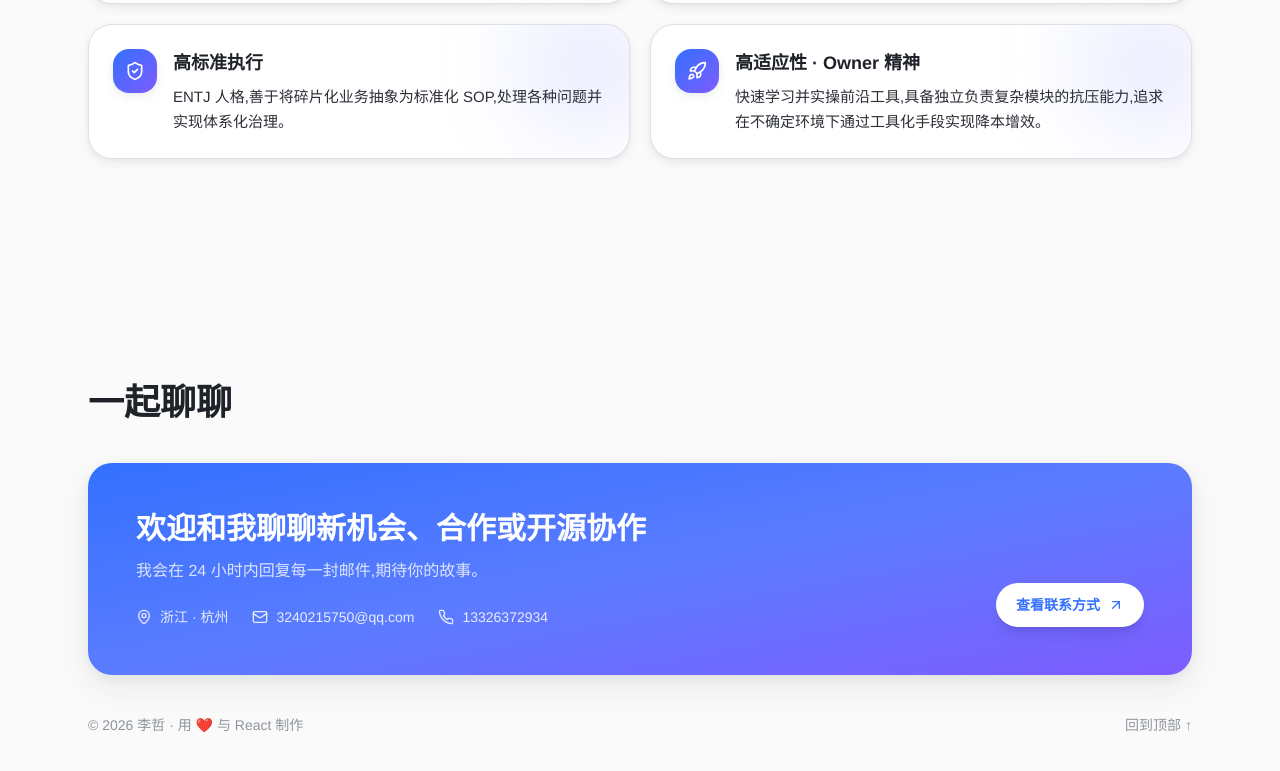
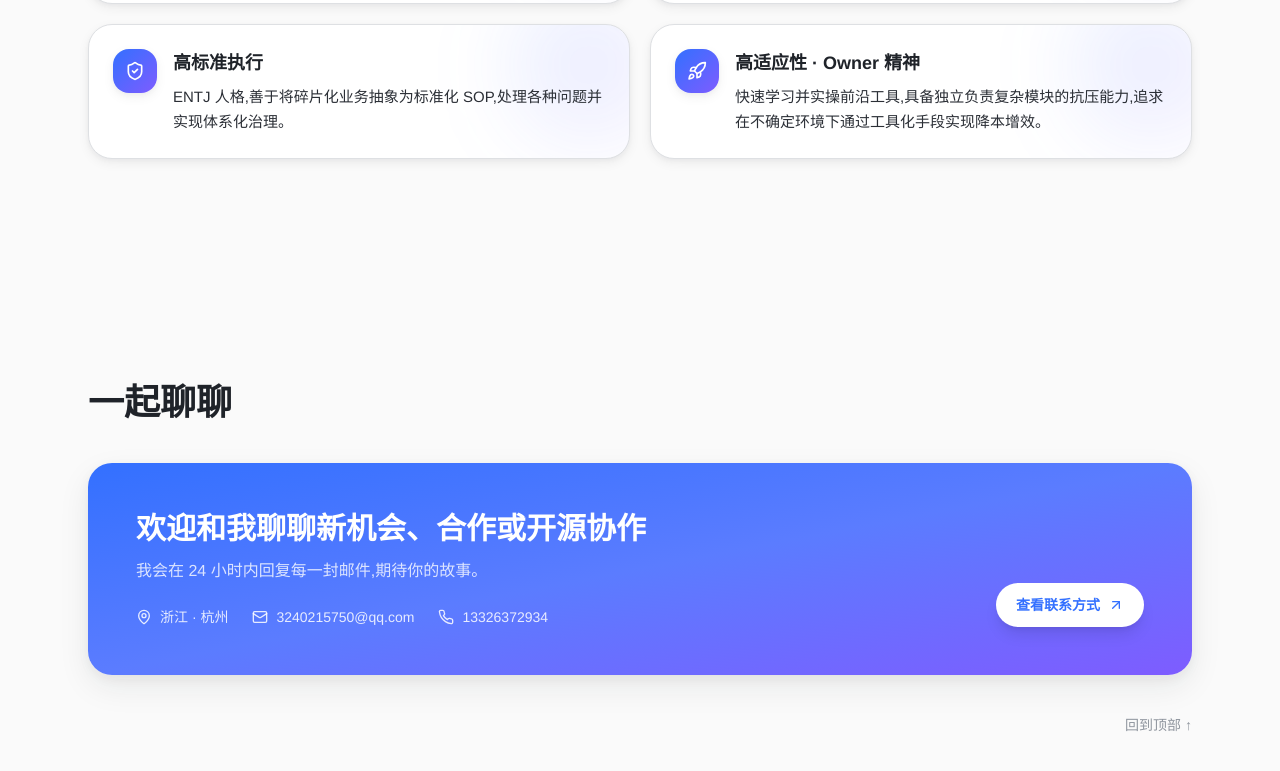
Before and after one commit to cneym1125/lingqi-CV, a React (Vite) app: page / in a window 1280 px wide. Shown: the part 4687-5458 px from the top of the page. Built offline with nearby package versions, Linux system fonts and the light colour scheme.

Commit message:
style: 删除底部版权行

```diff
--- a/src/components/ContactSection.tsx
+++ b/src/components/ContactSection.tsx
@@ -56,10 +56,7 @@ export function ContactSection() {
         </div>
       </motion.div>
 
-      <footer className="mt-10 flex flex-wrap items-center justify-between gap-3 text-sm text-ink-300">
-        <span>
-          © {new Date().getFullYear()} {profile.name} · 用 ❤️ 与 React 制作
-        </span>
+      <footer className="mt-10 flex items-center justify-end text-sm text-ink-300">
         <a
           href="#top"
           className="text-ink-300 transition hover:text-brand-blue"
```
